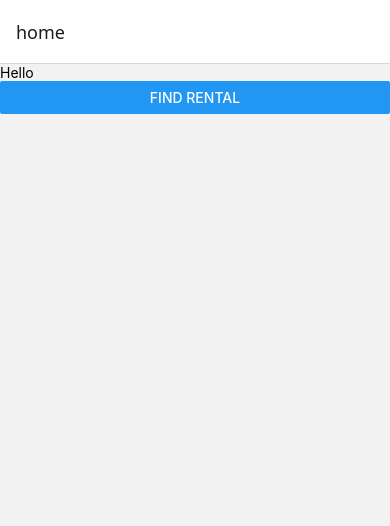
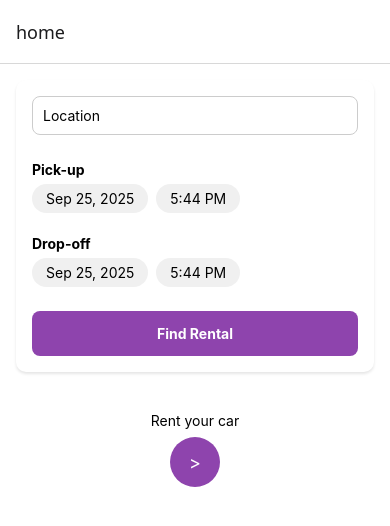
Before and after one commit to davi3684dk/Renta, a React Native app: screen /home in a window 390 px wide. Shown: the top 526 px of the page. Built offline with nearby package versions, Linux system fonts and the light colour scheme.

Commit message:
Homepage

```diff
--- a/package.json
+++ b/package.json
@@ -10,6 +10,7 @@
   },
   "dependencies": {
     "@expo/vector-icons": "^15.0.2",
+    "@react-native-community/datetimepicker": "^8.4.5",
     "@react-navigation/native": "^7.1.17",
     "@react-navigation/stack": "^7.4.8",
     "expo": "~54.0.10",
--- a/src/screens/HomeScreen.tsx
+++ b/src/screens/HomeScreen.tsx
@@ -1,16 +1,230 @@
+import React, { useState } from "react";
+import {
+  View,
+  Text,
+  TextInput,
+  TouchableOpacity,
+  StyleSheet,
+} from "react-native";
 import { useNavigation } from "@react-navigation/native";
-import { Button, Text, View } from "react-native";
+import DateTimePicker, {
+  DateTimePickerEvent,
+} from "@react-native-community/datetimepicker";
 
 export default function HomeScreen() {
-    const navigation = useNavigation();
+  const navigation = useNavigation<any>();
 
-    return (
-        <View>
-            <Text>Hello</Text>
-            <Button
-                title="Find Rental"
-                onPress={() => navigation.navigate('cars')}
-            />
+  const [location, setLocation] = useState("");
+  const [pickUpDate, setPickUpDate] = useState(new Date());
+  const [dropOffDate, setDropOffDate] = useState(new Date());
+
+  const formatDate = (date: Date) =>
+    date.toLocaleDateString("en-US", {
+      month: "short",
+      day: "numeric",
+      year: "numeric",
+    });
+  const formatTime = (date: Date) =>
+    date.toLocaleTimeString("en-US", { hour: "numeric", minute: "2-digit" });
+
+  const [showPicker, setShowPicker] = useState<{
+    type: "pickup" | "dropoff" | null;
+    mode: "date" | "time";
+  }>({ type: null, mode: "date" });
+
+  const openPicker = (type: "pickup" | "dropoff") => {
+    setShowPicker({ type, mode: "date" });
+  };
+
+  const onChange = (e: DateTimePickerEvent, selectedDate?: Date) => {
+    if (!selectedDate) {
+      setShowPicker({ type: null, mode: "date" });
+      return;
+    }
+
+    switch (showPicker.mode) {
+      case "date": {
+        switch (showPicker.type) {
+          case "pickup": {
+            const newDate = new Date(pickUpDate);
+            newDate.setFullYear(
+              selectedDate.getFullYear(),
+              selectedDate.getMonth(),
+              selectedDate.getDate()
+            );
+            setPickUpDate(newDate);
+            break;
+          }
+          case "dropoff": {
+            const newDate = new Date(dropOffDate);
+            newDate.setFullYear(
+              selectedDate.getFullYear(),
+              selectedDate.getMonth(),
+              selectedDate.getDate()
+            );
+            setDropOffDate(newDate);
+            break;
+          }
+        }
+        setShowPicker((prev) =>
+          prev.type ? { ...prev, mode: "time" } : { type: null, mode: "date" }
+        );
+        break;
+      }
+
+      case "time": {
+        switch (showPicker.type) {
+          case "pickup": {
+            const newDate = new Date(pickUpDate);
+            newDate.setHours(
+              selectedDate.getHours(),
+              selectedDate.getMinutes()
+            );
+            setPickUpDate(newDate);
+            break;
+          }
+          case "dropoff": {
+            const newDate = new Date(dropOffDate);
+            newDate.setHours(
+              selectedDate.getHours(),
+              selectedDate.getMinutes()
+            );
+            setDropOffDate(newDate);
+            break;
+          }
+        }
+        setShowPicker({ type: null, mode: "date" });
+        break;
+      }
+    }
+  };
+
+  return (
+    <View style={styles.container}>
+      <View style={styles.card}>
+        <TextInput
+          style={styles.input}
+          placeholder="Location"
+          value={location}
+          onChangeText={setLocation}
+        />
+
+        <Text style={styles.label}>Pick-up</Text>
+        <View style={styles.row}>
+          <TouchableOpacity
+            style={styles.chip}
+            onPress={() => openPicker("pickup")}
+          >
+            <Text>{formatDate(pickUpDate)}</Text>
+          </TouchableOpacity>
+          <TouchableOpacity
+            style={styles.chip}
+            onPress={() => openPicker("pickup")}
+          >
+            <Text>{formatTime(pickUpDate)}</Text>
+          </TouchableOpacity>
         </View>
-    );
+
+        <Text style={styles.label}>Drop-off</Text>
+        <View style={styles.row}>
+          <TouchableOpacity
+            style={styles.chip}
+            onPress={() => openPicker("dropoff")}
+          >
+            <Text>{formatDate(dropOffDate)}</Text>
+          </TouchableOpacity>
+          <TouchableOpacity
+            style={styles.chip}
+            onPress={() => openPicker("dropoff")}
+          >
+            <Text>{formatTime(dropOffDate)}</Text>
+          </TouchableOpacity>
+        </View>
+
+        {showPicker.type && (
+          <DateTimePicker
+            value={showPicker.type === "pickup" ? pickUpDate : dropOffDate}
+            mode={showPicker.mode}
+            display="default"
+            onChange={onChange}
+          />
+        )}
+
+        <TouchableOpacity
+          style={styles.findBtn}
+          onPress={() => navigation.navigate("cars")}
+        >
+          <Text style={styles.findBtnText}>Find Rental</Text>
+        </TouchableOpacity>
+      </View>
+
+      <View style={styles.bottom}>
+        <Text style={{ marginBottom: 8 }}>Rent your car</Text>
+        <TouchableOpacity
+          style={styles.circleBtn}
+          onPress={() => navigation.navigate("cars")}
+        >
+          <Text style={{ color: "white", fontSize: 18 }}>{">"}</Text>
+        </TouchableOpacity>
+      </View>
+    </View>
+  );
 }
+
+const styles = StyleSheet.create({
+  container: { flex: 1, backgroundColor: "#fff", padding: 16 },
+  card: {
+    backgroundColor: "white",
+    padding: 16,
+    borderRadius: 10,
+    elevation: 3,
+    shadowColor: "#000",
+    shadowOffset: { width: 0, height: 2 },
+    shadowOpacity: 0.1,
+    shadowRadius: 3,
+  },
+  input: {
+    borderWidth: 1,
+    borderColor: "#ccc",
+    borderRadius: 8,
+    padding: 10,
+    marginBottom: 16,
+  },
+  label: { fontWeight: "bold", marginTop: 10, marginBottom: 6 },
+  dateBtn: {
+    borderWidth: 1,
+    borderColor: "#ccc",
+    borderRadius: 8,
+    padding: 10,
+    marginBottom: 12,
+  },
+  findBtn: {
+    backgroundColor: "#8e44ad",
+    padding: 14,
+    borderRadius: 8,
+    alignItems: "center",
+    marginTop: 12,
+  },
+  findBtnText: { color: "white", fontWeight: "bold" },
+  bottom: { alignItems: "center", marginTop: 40 },
+  circleBtn: {
+    backgroundColor: "#8e44ad",
+    width: 50,
+    height: 50,
+    borderRadius: 25,
+    justifyContent: "center",
+    alignItems: "center",
+  },
+  row: {
+    flexDirection: "row",
+    alignItems: "center",
+    marginBottom: 12,
+  },
+  chip: {
+    backgroundColor: "#f0f0f0",
+    borderRadius: 20,
+    paddingVertical: 6,
+    paddingHorizontal: 14,
+    marginRight: 8,
+  },
+});
```
Also changed, not shown: 1 other file (tests, documents, lock files or other folders).
